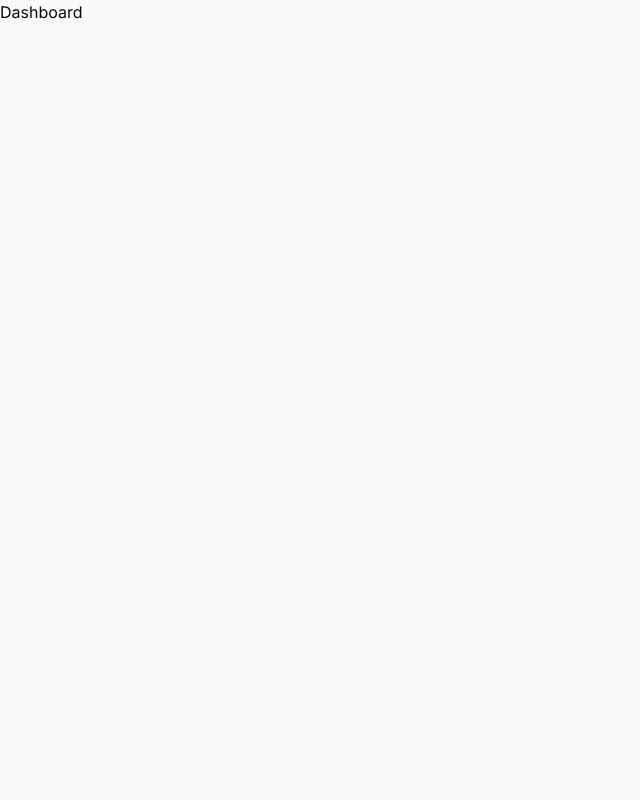
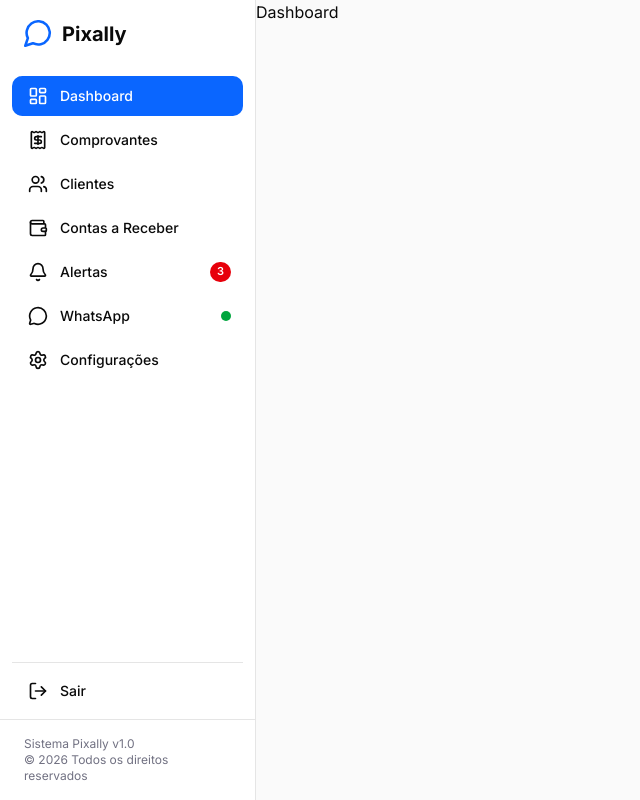
Before and after one commit to pixally-app/pixally-frontend, a Next.js app: page /dashboard in a window 1280 px wide. Shown: the whole page, without its empty margins (0-640 px from the left). Built offline with nearby package versions, Linux system fonts and the light colour scheme.

Commit message:
feat: add Sidebar component

```diff
--- a/src/app/(main)/layout.tsx
+++ b/src/app/(main)/layout.tsx
@@ -1,7 +1,14 @@
+import { Sidebar } from "@/components/layout/sidebar";
+
 export default function MainLayout({
   children,
 }: {
   children: React.ReactNode;
 }) {
-  return <>{children}</>;
+  return (
+    <div className="flex min-h-screen">
+      <Sidebar />
+      <main className="flex-1 pl-sidebar">{children}</main>
+    </div>
+  );
 }
--- a/src/app/globals.css
+++ b/src/app/globals.css
@@ -44,6 +44,7 @@
   --sidebar-accent-foreground: oklch(0.205 0 0);
   --sidebar-border: oklch(0.922 0 0);
   --sidebar-ring: #0A66FF;
+  --sidebar-width: 16rem;
 }
 
 
@@ -90,6 +91,7 @@
   --color-sidebar-accent-foreground: var(--sidebar-accent-foreground);
   --color-sidebar-border: var(--sidebar-border);
   --color-sidebar-ring: var(--sidebar-ring);
+  --spacing-sidebar: var(--sidebar-width);
   --font-sans: var(--font-inter);
 }
 
--- a/src/components/layout/sidebar.tsx
+++ b/src/components/layout/sidebar.tsx
@@ -1,3 +1,149 @@
+"use client";
+
+import Link from "next/link";
+import { usePathname } from "next/navigation";
+import {
+  LayoutDashboard,
+  Receipt,
+  Users,
+  Wallet,
+  Bell,
+  MessageCircle,
+  Settings,
+  LogOut,
+  type LucideIcon,
+} from "lucide-react";
+import { cn } from "@/lib/utils";
+import { Badge } from "@/components/ui/badge";
+
+interface NavItem {
+  label: string;
+  href: string;
+  icon: LucideIcon;
+  badge?: number;
+  indicator?: "success";
+}
+
+const mainNavItems: NavItem[] = [
+  { label: "Dashboard", href: "/dashboard", icon: LayoutDashboard },
+  { label: "Comprovantes", href: "/receipts", icon: Receipt },
+  { label: "Clientes", href: "/clients", icon: Users },
+  { label: "Contas a Receber", href: "/receivables", icon: Wallet },
+  { label: "Alertas", href: "/alerts", icon: Bell, badge: 3 },
+  {
+    label: "WhatsApp",
+    href: "/whatsapp",
+    icon: MessageCircle,
+    indicator: "success",
+  },
+  { label: "Configurações", href: "/settings", icon: Settings },
+];
+
+const bottomNavItem: NavItem = {
+  label: "Sair",
+  href: "/login",
+  icon: LogOut,
+};
+
+function SidebarHeader() {
+  return (
+    <div className="flex items-center gap-2.5 px-6 py-5">
+      <svg
+        width="28"
+        height="28"
+        viewBox="0 0 29 29"
+        fill="none"
+        xmlns="http://www.w3.org/2000/svg"
+        aria-hidden="true"
+      >
+        <path
+          d="M9.2 24.01C11.745 25.316 14.672 25.67 17.455 25.007C20.237 24.346 22.691 22.712 24.376 20.4C26.06 18.088 26.863 15.251 26.641 12.4C26.418 9.549 25.185 6.87 23.162 4.848C21.14 2.826 18.462 1.592 15.611 1.37C12.759 1.147 9.922 1.95 7.61 3.635C5.299 5.319 3.665 7.773 3.003 10.556C2.341 13.338 2.695 16.266 4 18.81L1.333 26.677L9.2 24.01Z"
+          stroke="var(--sidebar-primary)"
+          strokeWidth="2.667"
+          strokeLinecap="round"
+          strokeLinejoin="round"
+        />
+      </svg>
+      <span className="text-xl font-bold text-sidebar-foreground">Pixally</span>
+    </div>
+  );
+}
+
+function SidebarNavItem({ item, isActive }: { item: NavItem; isActive: boolean }) {
+  const Icon = item.icon;
+
+  return (
+    <Link
+      href={item.href}
+      className={cn(
+        "flex items-center gap-3 rounded-lg px-3 py-2.5 text-sm font-medium transition-colors",
+        isActive
+          ? "border-l-4 border-sidebar-primary bg-sidebar-primary text-sidebar-primary-foreground"
+          : "border-l-4 border-transparent text-sidebar-foreground hover:bg-sidebar-accent hover:text-sidebar-accent-foreground"
+      )}
+    >
+      <Icon className="h-5 w-5 shrink-0" />
+      <span className="flex-1 truncate">{item.label}</span>
+
+      {item.badge != null && item.badge > 0 && (
+        <Badge
+          variant="destructive"
+          className="ml-auto h-5 min-w-5 justify-center px-1.5 text-[11px]"
+        >
+          {item.badge}
+        </Badge>
+      )}
+
+      {item.indicator === "success" && (
+        <span className="ml-auto h-2.5 w-2.5 shrink-0 rounded-full bg-success" />
+      )}
+    </Link>
+  );
+}
+
+function SidebarFooter() {
+  return (
+    <div className="border-t border-sidebar-border px-6 py-4">
+      <p className="text-xs text-muted-foreground">Sistema Pixally v1.0</p>
+      <p className="text-xs text-muted-foreground">
+        &copy; 2026 Todos os direitos reservados
+      </p>
+    </div>
+  );
+}
+
 export function Sidebar() {
-  return <nav>Sidebar</nav>;
+  const pathname = usePathname();
+
+  function isActive(href: string) {
+    if (href === "/dashboard") {
+      return pathname === "/dashboard" || pathname === "/";
+    }
+    return pathname === href || pathname.startsWith(href + "/");
+  }
+
+  return (
+    <aside className="fixed inset-y-0 left-0 z-30 flex w-sidebar flex-col border-r border-sidebar-border bg-sidebar">
+      <SidebarHeader />
+
+      <nav className="flex flex-1 flex-col gap-1 overflow-y-auto px-3 py-2">
+        {mainNavItems.map((item) => (
+          <SidebarNavItem
+            key={item.href}
+            item={item}
+            isActive={isActive(item.href)}
+          />
+        ))}
+
+        <div className="mt-auto border-t border-sidebar-border pt-2">
+          <SidebarNavItem
+            item={bottomNavItem}
+            isActive={false}
+          />
+        </div>
+      </nav>
+
+      <SidebarFooter />
+    </aside>
+  );
 }
--- /dev/null
+++ b/src/components/ui/tooltip.tsx
@@ -0,0 +1,29 @@
+"use client";
+
+import * as React from "react";
+import * as TooltipPrimitive from "@radix-ui/react-tooltip";
+import { cn } from "@/lib/utils";
+
+const TooltipProvider = TooltipPrimitive.Provider;
+const Tooltip = TooltipPrimitive.Root;
+const TooltipTrigger = TooltipPrimitive.Trigger;
+
+const TooltipContent = React.forwardRef<
+  React.ComponentRef<typeof TooltipPrimitive.Content>,
+  React.ComponentPropsWithoutRef<typeof TooltipPrimitive.Content>
+>(({ className, sideOffset = 4, ...props }, ref) => (
+  <TooltipPrimitive.Portal>
+    <TooltipPrimitive.Content
+      ref={ref}
+      sideOffset={sideOffset}
+      className={cn(
+        "z-50 overflow-hidden rounded-md bg-primary px-3 py-1.5 text-xs text-primary-foreground animate-in fade-in-0 zoom-in-95",
+        className
+      )}
+      {...props}
+    />
+  </TooltipPrimitive.Portal>
+));
+TooltipContent.displayName = TooltipPrimitive.Content.displayName;
+
+export { Tooltip, TooltipTrigger, TooltipContent, TooltipProvider };
```
